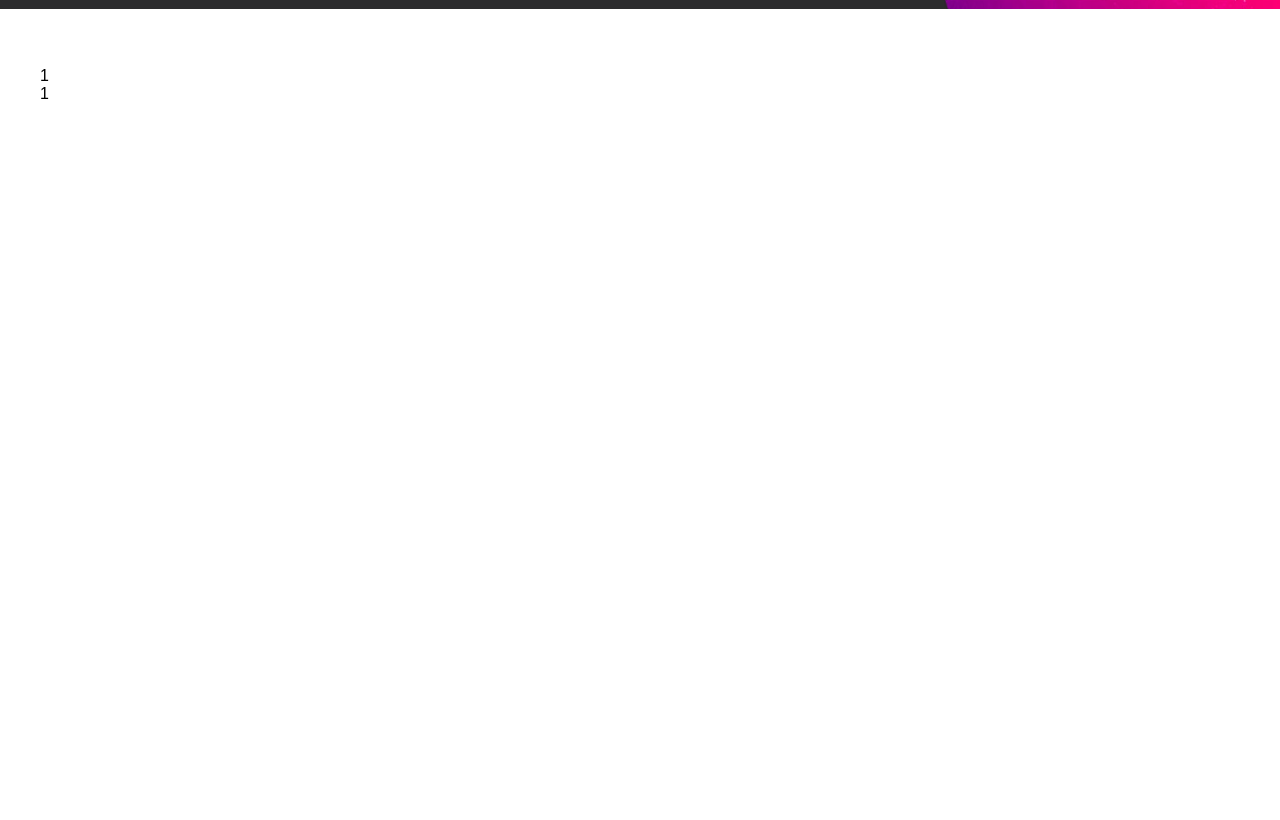
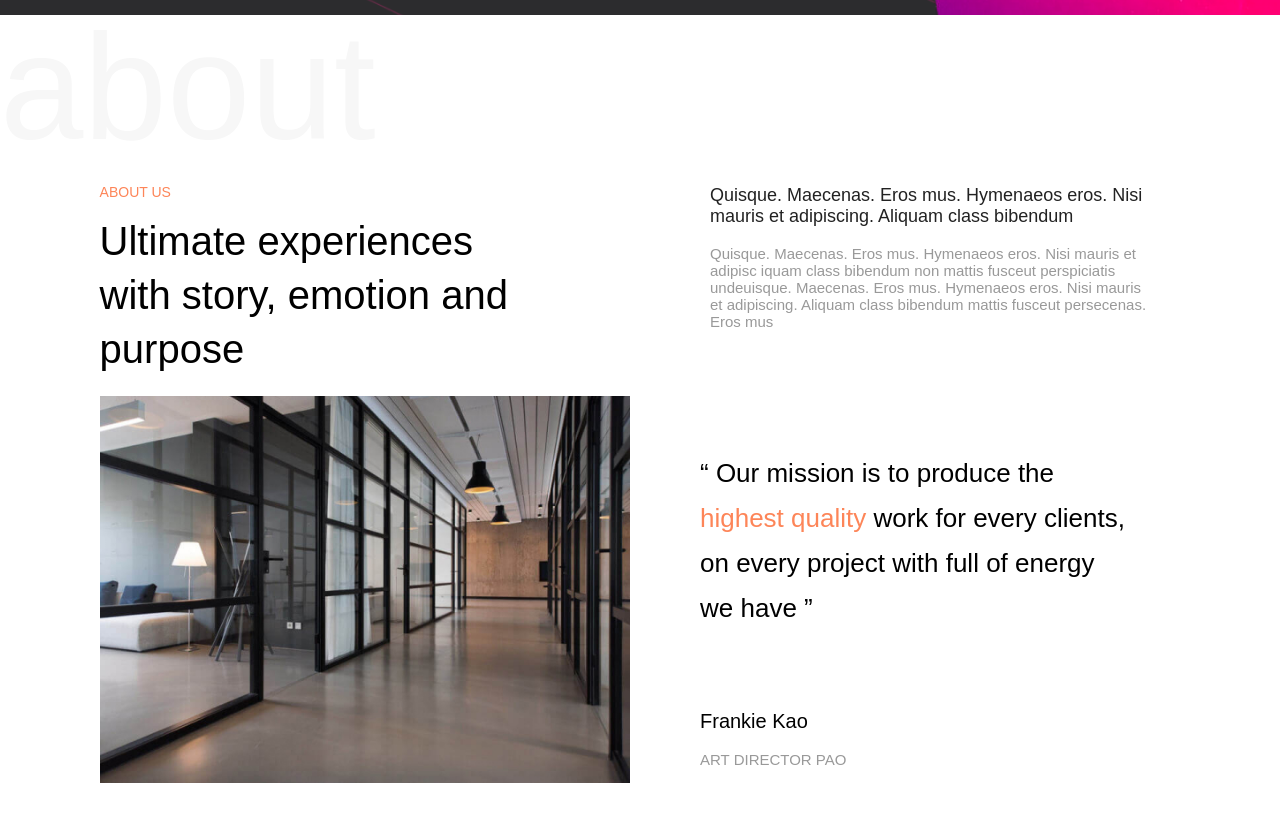
Before and after one commit to FGwer6t2/Project2022, a plain HTML site: page index.html in a window 1280 px wide. Shown: the part 898-1718 px from the top of the page. Drawn offline with Linux system fonts and the light colour scheme.

Commit message:
Добавлена секция ABOUT

```diff
--- a/css/style.css
+++ b/css/style.css
@@ -1,3 +1,9 @@
+main
+{
+    position: relative;
+    bottom: 3.25rem;
+}
+
 body
 {
     margin: 0;
@@ -15,8 +21,11 @@ a
 }
 .section
 {
+    position: relative;
     background-color: #ffffff;
-    width: 100%;
+    /* width: 100%; */
+    padding-top: 30px;
+    padding-bottom: 45px;
 }
 
 .menu__link {
@@ -50,6 +59,17 @@ a
     color: var(--alt-color-hover);
 }
 
+
+.text-primary {
+    color: var(--alt-color);
+}
+
+.text-title
+{
+    color: var(--title-color);;
+}
+
+
 .list-reset
 {
     list-style:none;
@@ -60,22 +80,13 @@ a
 .menu
 {
     display: flex;
-
-
 }
 
 .container
 {
-    max-width: 1200px;
-    width: 100%;
+    max-width: 1440px;
     padding: 0 20px;
     margin: 0 auto;
-}
-
-.about__container
-{
-    height: 59rem;
-    width: 100%;
 }
 
 .item
@@ -85,13 +96,12 @@ a
 
 .fist-screen
 {
-    position:relative;
-    bottom: 58px;
+    padding-top: 0;
     width: 100%;
-    height: 52.5rem;
+    height: 840px;
     background-image: url("/img/graphics/BackgroundBase.png");
-    background-position: center;
-    background-size: cover;
+    background-position:center;
+    background-size:contain;
 }
 
 .location__name
@@ -100,7 +110,7 @@ a
     width: 632px;
     height: 266px;
     left: calc(50% - 632px/2 - 28.8px);
-    top: 15.625rem;
+    top: 16.625rem;
 
 }
 
@@ -245,7 +255,9 @@ a
     background-color:#222;
 }
 
-:root {
+
+:root
+{
     --text-color: #222;
     --text-color-hover: #888888;
     --primary-color: #CACACA;
@@ -253,4 +265,136 @@ a
     --alt-color-hover: #e34309;
     --bg-color: #ffffff;
     --section-color: #DAF1F9;
+    --title-color:#F7F7F7
 }
+
+*, *::before, *::after {
+    box-sizing: border-box;
+}
+
+.test-screen
+{
+    margin: 0 auto;
+    /* background-color: #f0f0f0; */
+}
+
+.test-title, .test-col
+{
+    text-align: left;
+}
+
+.test-title
+{
+    /* background-color: #f1f; */
+
+    width: 1200px;
+    margin: 0 auto 0 0;
+    font-weight: 400;
+    font-size: 9.375em;
+    line-height: 145px;
+    letter-spacing: 0.1px;
+}
+
+.test-title__orange
+{
+    width: 100%;
+    /* background-color: #f0f0f0; */
+    color: var(--alt-color);
+    font-size: 14px;
+    text-align: start;
+
+}
+
+.test-title__black, #tb__graytext
+{
+    padding: 0 34px 0 60px;
+}
+
+.test-textbox__largetext, .test-botton-flow
+{
+    padding: 0 50px;
+}
+
+.test-title__black
+{
+    width: 100%;
+    /* background-color: #f0f0f0; */
+    color: #222;
+    font-size: 18px;
+    text-align: start;
+    margin-top: 0;
+    margin-top: 15px;
+}
+
+.test-textbox
+{
+    width: 100%;
+    /* background-color: #dbd5d5f1; */
+    font-size: 40px;
+    line-height: 54px;
+    margin: 0;
+    padding-right: 20%;
+}
+
+.test-textbox__graytext
+{
+    width: 100%;
+    /* background-color: #dbd5d5f1; */
+    font-size: 15px;
+    color: #999;
+
+}
+
+.test-textbox__largetext
+{
+    margin-top: 55px;
+    font-weight: 400;
+    font-size: 26px;
+    line-height: 45px;
+}
+
+.test-textbox__autor
+{
+    font-weight: 400;
+    font-size: 20px;
+    line-height: 20px;
+}
+
+.test-row
+{
+    display: flex;
+    /* background-color: #f2f2; */
+    padding: 0 7%;
+    justify-content: center;
+}
+
+.test-screen
+{
+    /* background-color: #aaa; */
+    height: auto;
+}
+
+.test-col
+{
+    /* background-color: #cac2ca; */
+    width: 600px;
+    margin: 10px;
+
+    font-size: 0;
+}
+
+.test-card_image
+{
+    display:block;
+    background-size:cover;
+    background-image: url(/img/content/OfficeDemonstration.jpg);
+    background-position: left center;
+    width: 100%;
+    height: 100%;
+}
+
+.test-botton-flow
+{
+    margin-top:80px;
+    /* background-color: #c123; */
+}
--- a/index.html
+++ b/index.html
@@ -24,7 +24,7 @@
 </head>
 
 <body>
-    <header class="header" id="header">
+    <header class="header" >
         <div class="header__line container">
             <a href="/" class="header__logo logo">
                 <img src="/img/Logo.svg" alt="Anow's logo" width="86" height="45">
@@ -94,15 +94,33 @@
                 <button class="btn btn__other">See More</button>
             </div>
         </div>
-
-
-
     </div>
 </section>
-<section class="second-screen section">
-    <div class="container about__container">
-        <div >1</div>
-        <div>1</div>
+<section class="test-screen">
+    <h2 class="test-title"><span class="text-title">about</span></h2>
+    <div class="test-row">
+        <div class="test-col">
+            <p class="test-title__orange">ABOUT US</p>
+            <p class="test-textbox">Ultimate experiences with story, emotion and purpose</p>
+        </div>
+        <div class="test-col">
+            <p class="test-title__black">Quisque. Maecenas. Eros mus. Hymenaeos eros. Nisi mauris et adipiscing. Aliquam class bibendum</p>
+            <p class="test-textbox__graytext" id="tb__graytext">Quisque. Maecenas. Eros mus. Hymenaeos eros. Nisi mauris et adipisc iquam class bibendum non mattis fusceut perspiciatis undeuisque. Maecenas. Eros mus. Hymenaeos eros. Nisi mauris et adipiscing. Aliquam class bibendum mattis fusceut persecenas. Eros mus</p>
+        </div>
+    </div>
+    <div class="test-row">
+        <div class="test-col">
+            <div class="test-card_image"></div>
+        </div>
+        <div class="test-col">
+            <p class="test-textbox__largetext">“ Our mission is to produce the
+                <span class="text-primary"> highest quality</span>
+                 work for every clients, on every project with full of energy we have ”</p>
+            <div class="test-botton-flow">
+                <p class="test-textbox__autor">Frankie Kao</p>
+                <p class="test-textbox__graytext">ART DIRECTOR PAO</p>
+            </div>
+        </div>
     </div>
 </section>
 <section class="threed-screen section">
```
